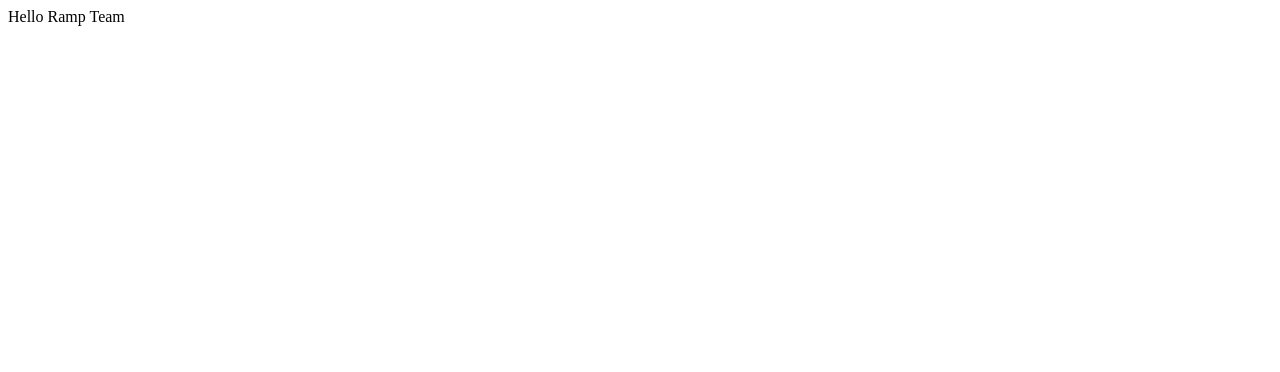
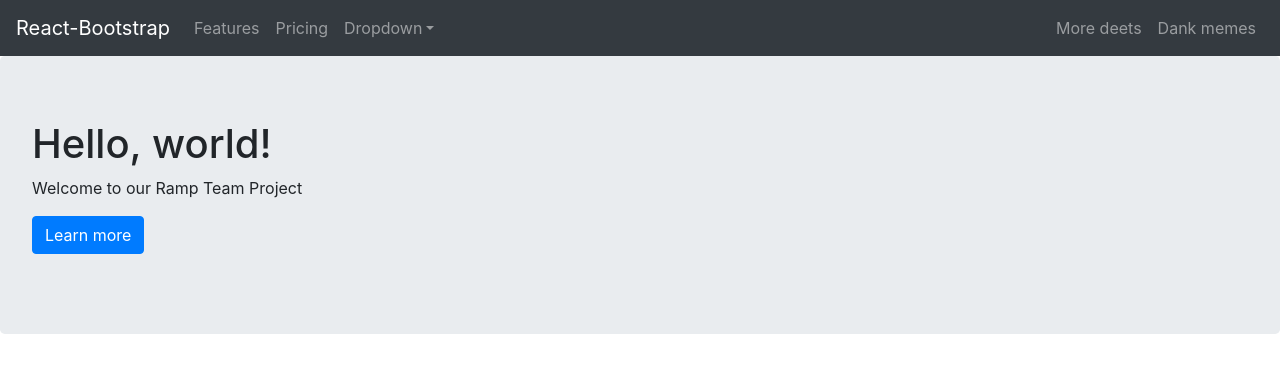
Before and after one commit to Banyan-Labs/ramp, a React (Create React App) app: page / in a window 1280 px wide. Shown: the top 372 px of the page. Built offline with nearby package versions, Linux system fonts and the light colour scheme.

Commit message:
making progress

```diff
--- a/package.json
+++ b/package.json
@@ -6,7 +6,10 @@
     "@testing-library/jest-dom": "^5.12.0",
     "@testing-library/react": "^11.2.7",
     "@testing-library/user-event": "^12.8.3",
+    "bootstrap": "^4.6.0",
+
     "react": "^17.0.2",
+    "react-bootstrap": "^1.6.0",
     "react-dom": "^17.0.2",
     "react-scripts": "4.0.3",
     "web-vitals": "^1.1.2"
--- a/src/App.js
+++ b/src/App.js
@@ -1,9 +1,25 @@
+import React from 'react';
 import './App.css';
+import 'bootstrap/dist/css/bootstrap.min.css';
+import Navigation from './components/Navigation';
+import {Jumbotron, Button} from 'react-bootstrap';
+
+
+
 
 function App() {
   return (
     <div className="App">
-      Hello Ramp Team
+     <Navigation/>
+     <Jumbotron>
+        <h1>Hello, world!</h1>
+        <p>
+           Welcome to our Ramp Team Project
+        </p>
+        <p>
+          <Button variant="primary">Learn more</Button>
+        </p>
+      </Jumbotron>
     </div>
   );
 }
--- /dev/null
+++ b/src/components/Navigation.js
@@ -0,0 +1,33 @@
+import React from 'react';
+import { Navbar,Nav,NavDropdown } from 'react-bootstrap';
+
+function Navigation() {
+  return (
+      <div>
+      <Navbar collapseOnSelect expand="lg" bg="dark" variant="dark">
+         <Navbar.Brand href="#home">React-Bootstrap</Navbar.Brand>
+         <Navbar.Toggle aria-controls="responsive-navbar-nav" />
+         <Navbar.Collapse id="responsive-navbar-nav">
+           <Nav className="mr-auto">
+             <Nav.Link href="#features">Features</Nav.Link>              <Nav.Link href="#pricing">Pricing</Nav.Link>
+             <NavDropdown title="Dropdown" id="collasible-nav-dropdown">
+             <NavDropdown.Item href="#action/3.1">Action</NavDropdown.Item>
+               <NavDropdown.Item href="#action/3.2">Another action</NavDropdown.Item>
+               <NavDropdown.Item href="#action/3.3">Something</NavDropdown.Item>
+               <NavDropdown.Divider />
+               <NavDropdown.Item href="#action/3.4">Separated link</NavDropdown.Item>
+      </NavDropdown>
+    </Nav>
+    <Nav>
+      <Nav.Link href="#deets">More deets</Nav.Link>
+      <Nav.Link eventKey={2} href="#memes">
+        Dank memes
+      </Nav.Link>
+    </Nav>
+  </Navbar.Collapse>
+</Navbar>
+</div>
+);
+}
+
+export default Navigation;
```
Also changed, not shown: src/components/MyJumbo.js (added, +14 -0 lines), 1 other file (tests, documents, lock files or other folders).
